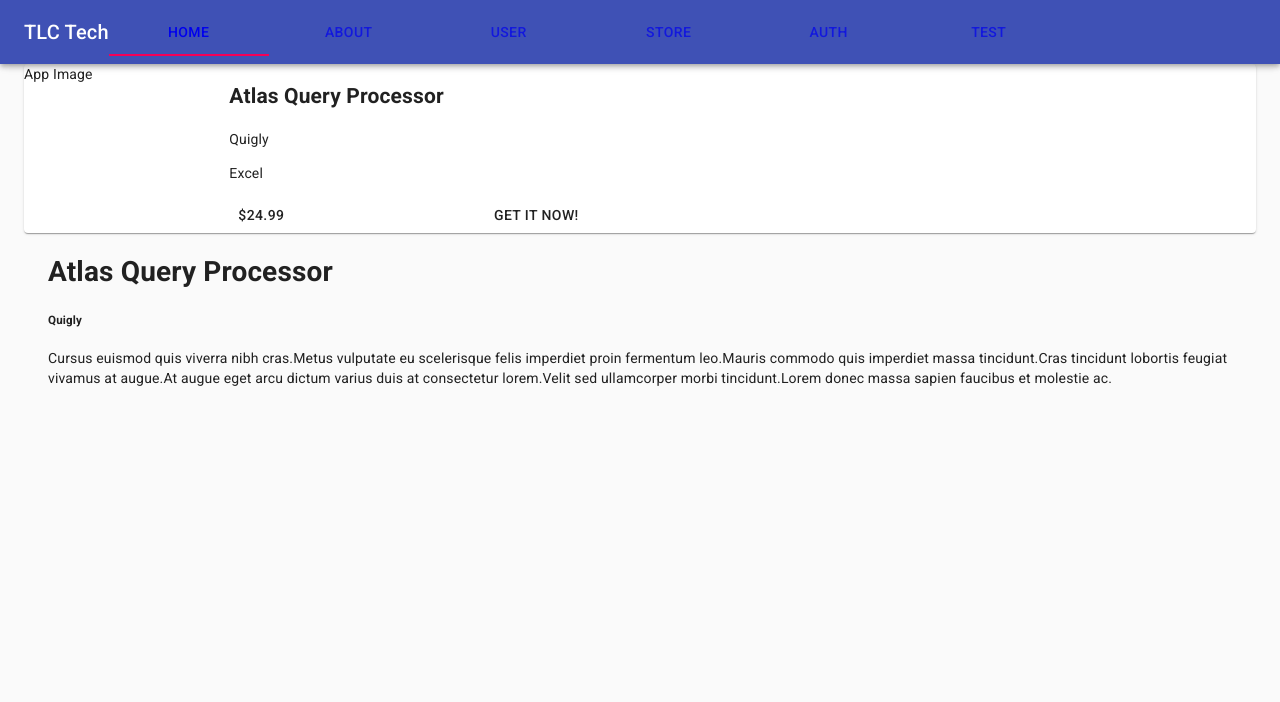
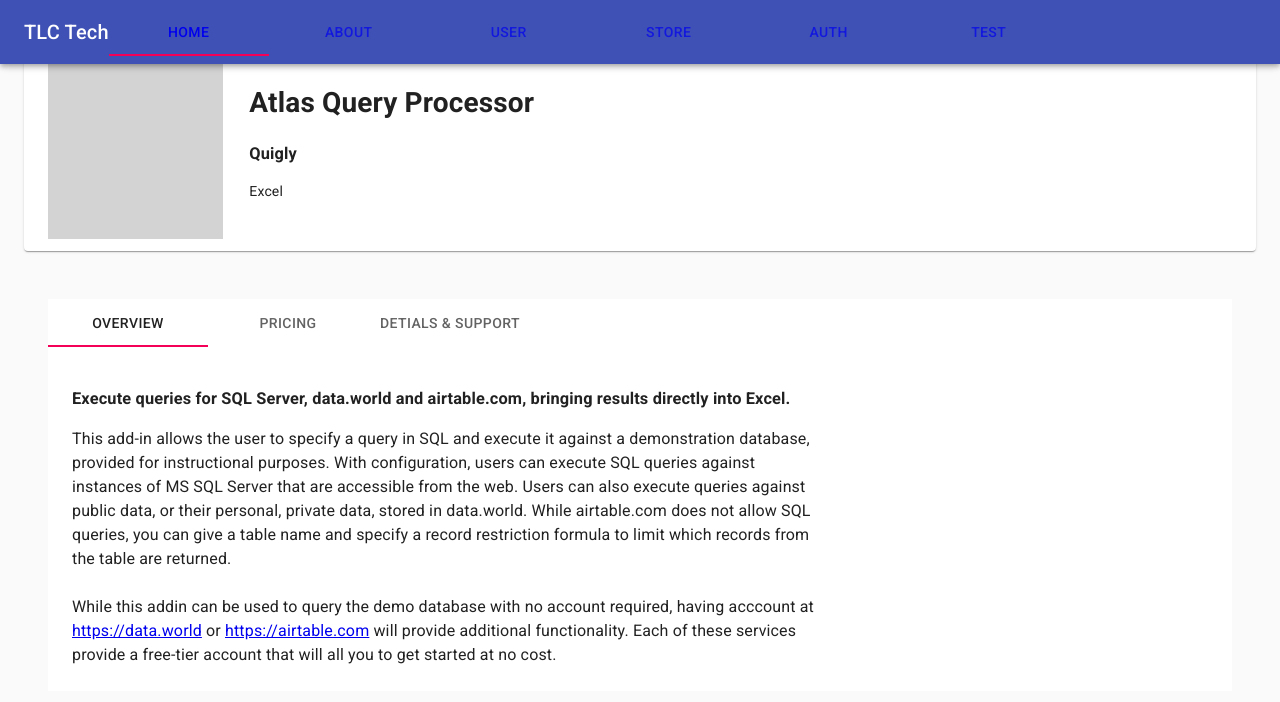
Before and after one commit to eaallen/aql_website, a React (Create React App) app: page /store in a window 1280 px wide. Shown: the top 702 px of the page. Built offline with nearby package versions, Linux system fonts and the light colour scheme; no server answers.

Commit message:
small ui changes

```diff
--- /dev/null
+++ b/src/components/InfoArea/InfoArea.js
@@ -0,0 +1,85 @@
+import React from 'react';
+import PropTypes from 'prop-types';
+import { makeStyles } from '@material-ui/core/styles';
+import Tabs from '@material-ui/core/Tabs';
+import Tab from '@material-ui/core/Tab';
+import Box from '@material-ui/core/Box';
+
+
+function a11yProps(index) {
+    return {
+        id: `nav-tab-${index}`,
+        'aria-controls': `nav-tabpanel-${index}`,
+    };
+}
+
+function LinkTab(props) {
+    return (
+        <Tab
+            component="p"
+            onClick={(event) => {
+                event.preventDefault();
+            }}
+            {...props}
+        />
+    );
+}
+
+const useStyles = makeStyles((theme) => ({
+    root: {
+        flexGrow: 1,
+        backgroundColor: theme.palette.background.paper,
+    },
+}));
+
+export default function NavTabs(props) {
+    const classes = useStyles();
+    const [value, setValue] = React.useState(0);
+
+    const handleChange = (event, newValue) => {
+        setValue(newValue);
+    };
+    const LinkTabs = () => props.tabs.map((tab, idx) => (
+        <LinkTab key={idx} label={tab.label} {...a11yProps(idx)} />
+    ))
+    const TabPanles = () => props.panels.map((panel, idx) => (
+        <TabPanel value={value} index={idx} key={idx}>{panel.data}</TabPanel>
+    ))
+    return (
+        <div className={classes.root}>
+                <Tabs
+                    value={value}
+                    onChange={handleChange}
+                    aria-label="nav tabs example"
+                >
+                    {LinkTabs()}
+                </Tabs>
+            <TabPanles/>
+        </div>
+    );
+}
+
+function TabPanel(props) {
+    const { children, value, index, ...other } = props;
+    return (
+        <div
+            role="tabpanel"
+            hidden={value !== index}
+            id={`nav-tabpanel-${index}`}
+            aria-labelledby={`nav-tab-${index}`}
+            {...other}
+        >
+            {value === index && (
+                <Box p={3}>
+                    {children}
+                </Box>
+            )}
+        </div>
+    );
+}
+
+TabPanel.propTypes = {
+    children: PropTypes.node,
+    index: PropTypes.any.isRequired,
+    value: PropTypes.any.isRequired,
+};
--- a/src/components/header/Header.js
+++ b/src/components/header/Header.js
@@ -47,7 +47,7 @@ export default function Header() {
                 TLC Tech
             </Typography>
             <Tabs
-                variant="fullWidth"
+                variant="scrollable"
                 value={value}
                 onChange={handleChange}
                 aria-label="nav tabs example"
--- a/src/pages/AppDetail.js
+++ b/src/pages/AppDetail.js
@@ -1,27 +1,73 @@
-import { Container, Grid, makeStyles, Paper, Button } from '@material-ui/core'
+import {Container, Grid, makeStyles, Paper, Typography, } from '@material-ui/core'
 import React from 'react'
+import NavTabs from '../components/InfoArea/InfoArea'
 const title = 'Atlas Query Processor'
 // const name = 'atlas_query_processor'
 const nick_name = 'Quigly'
 const price = 24.99
 const currency = 'USD'
-const description = 'Cursus euismod quis viverra nibh cras.Metus vulputate eu scelerisque felis imperdiet proin fermentum leo.Mauris commodo quis imperdiet massa tincidunt.Cras tincidunt lobortis feugiat vivamus at augue.At augue eget arcu dictum varius duis at consectetur lorem.Velit sed ullamcorper morbi tincidunt.Lorem donec massa sapien faucibus et molestie ac.'
+const description =
+    `Cursus euismod quis viverra nibh cras.Metus vulputate eu scelerisque felis imperdiet proin
+    fermentum leo.Mauris commodo quis imperdiet massa tincidunt.Cras tincidunt lobortis feugiat
+    vivamus at augue.At augue eget arcu dictum varius duis at consectetur lorem.Velit sed
+    ullamcorper morbi tincidunt.Lorem donec massa sapien faucibus et molestie ac.`
+const FullDescription = () => (<>
+    <Grid container>
+        <Grid item xs={12} md={8}>
+            <h3>Execute queries for SQL Server, data.world and airtable.com, bringing results directly into Excel.</h3>
+            <Typography varient='body1'>
+                This add-in allows the user to specify a query in SQL and execute it against
+                a demonstration database, provided for instructional purposes. With configuration, users can execute SQL
+                queries against instances of MS SQL Server that are accessible from the web. Users can also execute queries
+                against public data, or their personal, private data, stored in data.world. While airtable.com does not allow
+                SQL queries, you can give a table name and specify a record restriction formula to limit which records from
+                the table are returned.
+                <br />
+                <br />
+                While this addin can be used to query the demo database with no account required, having acccount
+                at <a href='https://data.world'>https://data.world</a> or <a href='https://airtable.com'>https://airtable.com</a> will provide additional functionality.
+                Each of these services provide a free-tier account that will all you to get started at no cost.
+            </Typography>
+        </Grid>
+        <Grid />
+    </Grid>
+</>)
 const platform = ['Excel']
 // const info = 'Cursus euismod quis viverra nibh cras.Metus vulputate eu scelerisque felis imperdiet proin fermentum leo.Mauris commodo quis imperdiet massa tincidunt.Cras tincidunt lobortis feugiat vivamus at augue.At augue eget arcu dictum varius duis at consectetur lorem.Velit sed ullamcorper morbi tincidunt.Lorem donec massa sapien faucibus et molestie ac.'
 
+const PricingInfo = ()=>(<>
 
+</>)
 
-const external_link = 'https://appsource.microsoft.com/en-us/product/office/wa200001383?tab=overview'
+// const external_link = 'https://appsource.microsoft.com/en-us/product/office/wa200001383?tab=overview'
 
 const useStyles = makeStyles((theme) => ({
     root: {
         flexGrow: 1,
     },
+    picture: {
+        backgroundColor: 'lightgray',
+        width: 175,
+        height: 175
+    },
+    hang_left: {
+
+    }
 }))
 
 export default function AppDetail(props) {
     const classes = useStyles();
     const price_text = `${currency === 'USD' ? '$' : ''}${price}`
+    const tabs = [
+        { label: 'Overview' },
+        { label: 'Pricing' },
+        { label: 'Detials & Support' },
+    ]
+    const panels = [
+        { data: <FullDescription /> },
+        { data: description },
+        { data: description },
+    ]
     return <div className={classes.root}>
         <AppHead
             title={title}
@@ -29,10 +75,11 @@ export default function AppDetail(props) {
             platform={platform}
             price={price_text}
         />
+        <br />
+        <br />
+        <br />
         <Container>
-            <h1>{title}</h1>
-            <h5>{nick_name}</h5>
-            <p>{description}</p>
+            <NavTabs tabs={tabs} panels={panels} />
         </Container>
     </div>
 }
@@ -40,22 +87,19 @@ export default function AppDetail(props) {
 function AppHead(props) {
     const classes = useStyles();
     return <Paper className={classes.root}>
-        <Grid container>
-            <Grid item xs={12} sm={2}>
-                App Image
-            </Grid>
-            <Grid item xs={12} sm={10}>
-                <h2>{props.title}</h2>
-                <p>{props.nick_name}</p>
-                <p>{props.platform}</p>
-                <Grid container>
-                    <Grid item xs={3}>
-                        <Button>{props.price}</Button>
+        <Container>
+            <Grid container spacing={3}>
+                <Grid item xs={12} sm={2}>
+                    <Grid container alignContent='center'>
+                        <div className={classes.picture} />
                     </Grid>
-                    <Grid item xs={3}><Button>Get It Now!</Button></Grid>
-                    <Grid item xs={6}></Grid>
+                </Grid>
+                <Grid item xs={12} sm={10}>
+                    <h1>{props.title}</h1>
+                    <h3>{props.nick_name}</h3>
+                    <p>{props.platform}</p>
                 </Grid>
             </Grid>
-        </Grid>
+        </Container>
     </Paper>
 }
```
